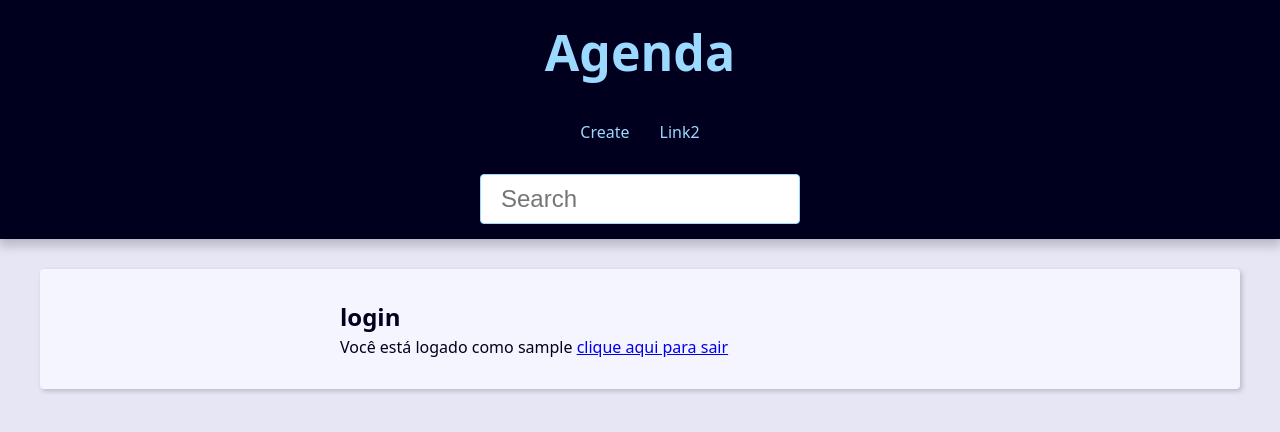
After one commit to agostin-afk/agenda_django, a Django app: page /user/login/ in a window 1280 px wide. The commit adds this page. Shown: the top 432 px of the page. Run offline with Django 5.2, Linux system fonts and the light colour scheme; the visitor is signed in with stand-in values (Sample User, id 1).

Commit message:
login do usuario completo

```diff
--- /dev/null
+++ b/contact/templates/contact/login.html
@@ -0,0 +1,16 @@
+{% extends "global/base.html" %}
+{% block content %}
+<div class="form-wrapper">
+
+  <h2>login</h2>
+  {% if user.is_authenticated %}
+    <p>
+      Você está logado como {{ user.username }}
+      <a href= "{% url 'contact:logout'%}" >clique aqui para sair</a>
+    </p>
+  {% else %}
+  {% include "contact\partials\user_forms" %}
+
+  {% endif %}
+</div>
+{% endblock content %}
--- a/contact/urls.py
+++ b/contact/urls.py
@@ -15,5 +15,7 @@ urlpatterns = [
 
     #USER
     path('user/create/', views.register, name='register'),
+    path('user/login/', views.login_view, name='login'),
+    path('user/logout/', views.logout_view, name='logout'),
 
 ]
--- a/contact/views/user_forms.py
+++ b/contact/views/user_forms.py
@@ -1,6 +1,7 @@
 from django.shortcuts import render, redirect
 from contact.forms import RegisterForm
-from django.contrib import messages
+from django.contrib.auth.forms import AuthenticationForm
+from django.contrib import messages, auth
 
 
 def register(request):
@@ -18,3 +19,25 @@ def register(request):
             'form': form,
         },
     )
+def login_view(request):
+    form = AuthenticationForm(request)
+    if request.method == 'POST':
+        form = AuthenticationForm(request, data= request.POST)
+        if form.is_valid():
+            user = form.get_user()
+            messages.success(request,'Logado com sucesso')
+            auth.login(request, user)
+            return redirect('contact:index')
+        messages.error(request, 'Login inválido')
+
+    return render(
+        request,
+        'contact/login.html',
+        {
+            'form': form
+        }
+    )
+
+def logout_view(request):
+    auth.logout(request)
+    return redirect('contact:login')
```
Also changed, not shown: contact/templates/contact/register.html (+1 -33 lines), 1 other file.
